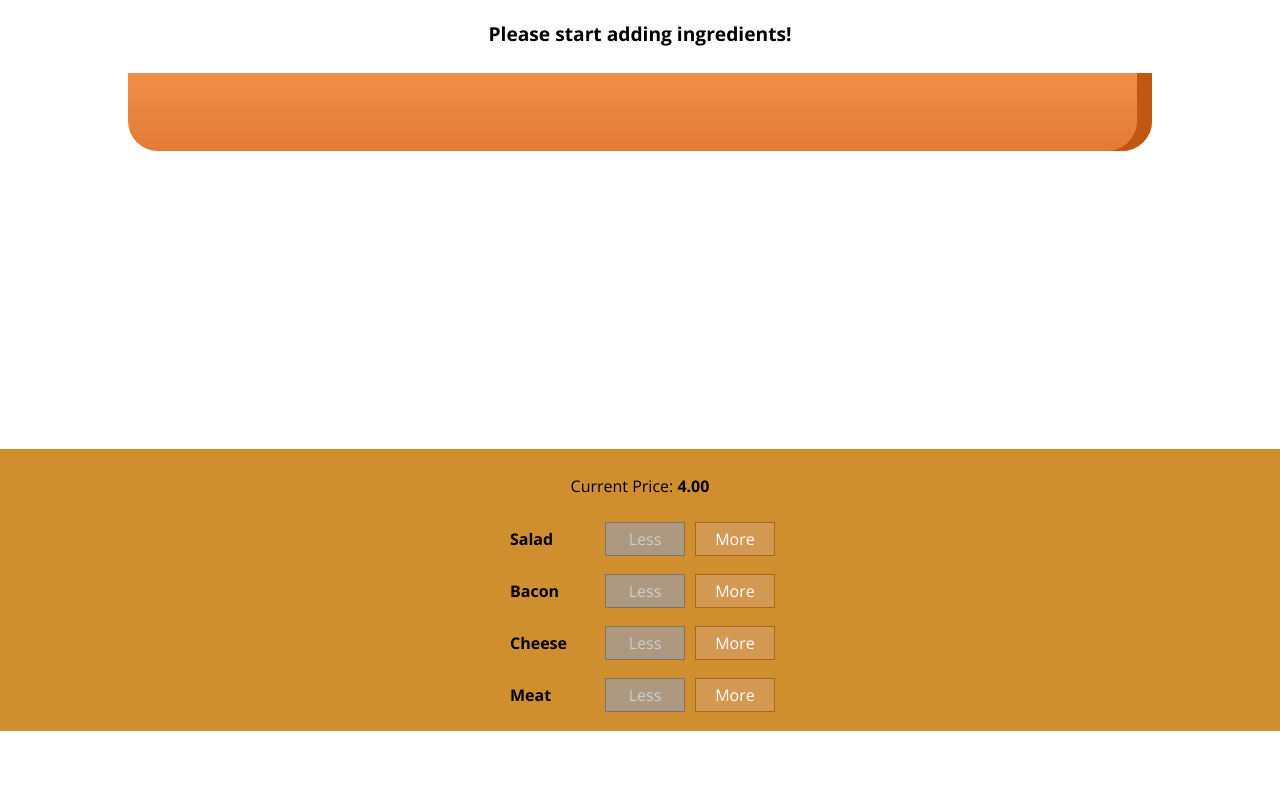
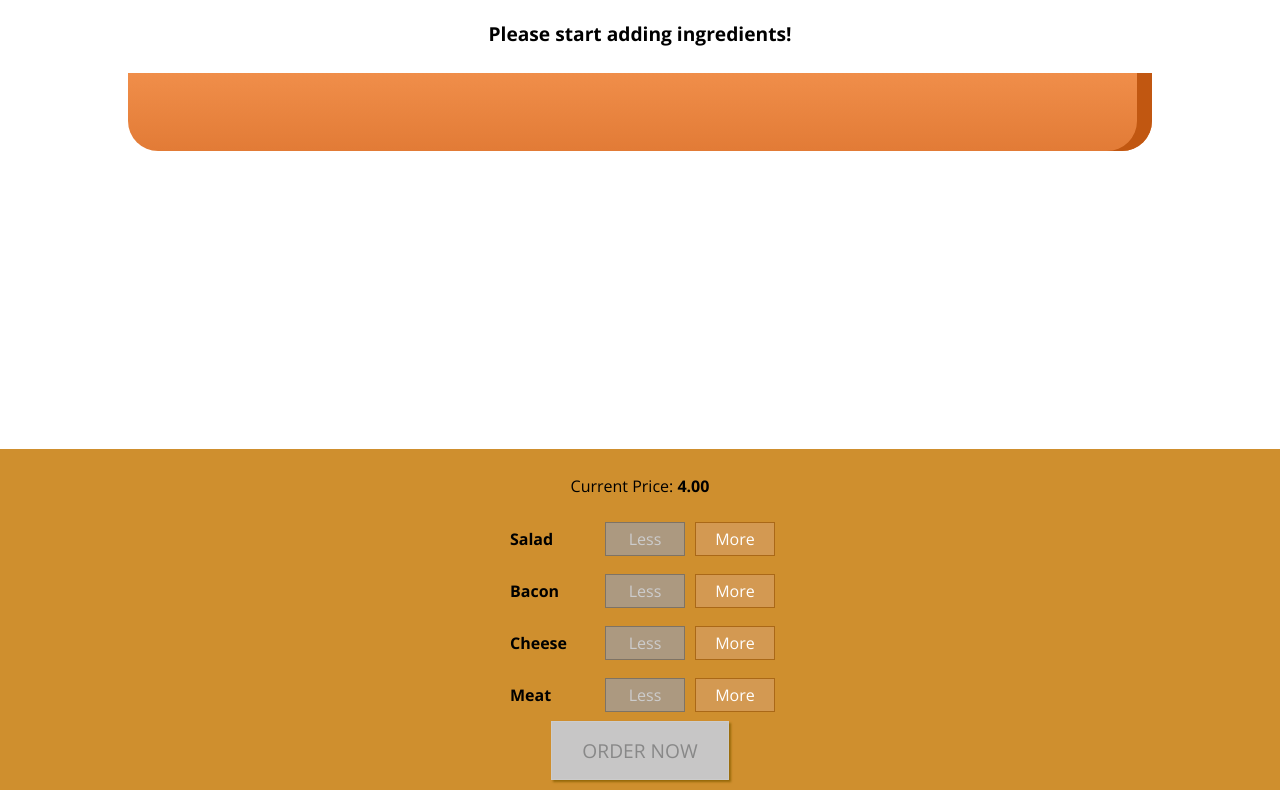
Before and after one commit to edmarr/burger-app, a React app: page / in a window 1280 px wide. Shown: the part 189-979 px from the top of the page. Before the commit the page ends 920 px from the top, so only its background shows below. Built offline with nearby package versions, Linux system fonts and the light colour scheme.

Commit message:
modified:   src/components/Burger/BuilderControls/BuildControls.css 	modified:   src/components/Burger/BuilderControls/BuildControls.js 	modified:   src/containers/BurgerBuilder/BurgerBuilder.js

```diff
--- a/src/components/Burger/BuilderControls/BuildControls.css
+++ b/src/components/Burger/BuilderControls/BuildControls.css
@@ -9,3 +9,45 @@
     padding: 10px 0;
 
 }
+
+
+.OrderButton {
+    background-color: #DAD735;
+    outline: none;
+    cursor: pointer;
+    border: 1px solid #966909;
+    color: #966909;
+    font-family: inherit;
+    font-size: 1.2em;
+    padding: 15px 30px;
+    box-shadow: 2px 2px 2px #966909;
+}
+
+.OrderButton:hover, .OrderButton:active {
+    background-color: #A0DB41;
+    border: 1px solid #966909;
+    color: #966909;
+}
+
+.OrderButton:disabled {
+    background-color: #C7C6C6;
+    cursor: not-allowed;
+    border: 1px solid #ccc;
+    color: #888888;
+}
+
+.OrderButton:not(:disabled) {
+    animation: enable 0.3s linear;
+}
+
+@keyframes enable {
+    0% {
+        transform: scale(1);
+    }
+    60% {
+        transform: scale(1.1);
+    }
+    100% {
+        transform: scale(1);
+    }
+}
--- a/src/components/Burger/BuilderControls/BuildControls.js
+++ b/src/components/Burger/BuilderControls/BuildControls.js
@@ -20,7 +20,10 @@
                 removed={() => props.ingredientRemoved(ctrl.type)}
                 disabled={props.disabled[ctrl.type]} />
         ) )}
+        <button className={classes.OrderButton} disabled={!props.purchasable}  >ORDER NOW</button>
     </div>
+
+
 );
 
 export default buildControls;
--- a/src/containers/BurgerBuilder/BurgerBuilder.js
+++ b/src/containers/BurgerBuilder/BurgerBuilder.js
@@ -23,8 +23,23 @@
       cheese: 0,
       meat: 0
     },
-    totalPrice: 4
+    totalPrice: 4,
+    purchasable: false
   };
+
+  updatePurchaseState(ingredients){
+    const sum = Object.keys(ingredients)
+    .map(igKey => {
+      return ingredients[igKey];
+    })
+    .reduce((sum , el) => {
+      return sum+el;
+    },0 );
+    this.setState({purchasable: sum > 0});
+
+  }
+
+
 
   addIngredientHandler = type => {
     const oldCount = this.state.ingredients[type];
@@ -38,6 +53,7 @@
     const oldPrice = this.state.totalPrice;
     const newPrice = oldPrice + priceAddition;
     this.setState({ totalPrice: newPrice, ingredients: updatedIngredients });
+    this.updatePurchaseState(updatedIngredients);
   };
 
   removeIngredientHandler = type => {
@@ -55,6 +71,7 @@
     const oldPrice = this.state.totalPrice;
     const newPrice = oldPrice - priceDeduction;
     this.setState({ totalPrice: newPrice, ingredients: updatedIngredients });
+    this.updatePurchaseState(updatedIngredients);
   };
 
   render() {
@@ -73,6 +90,7 @@
           ingredientAdded={this.addIngredientHandler}
           ingredientRemoved={this.removeIngredientHandler}
           disabled={disabledInfo}
+          purchasable={this.state.purchasable}
           price={this.state.totalPrice}
         />
       </Aux>
```
Lines whose indentation alone changed are shown as unchanged.
